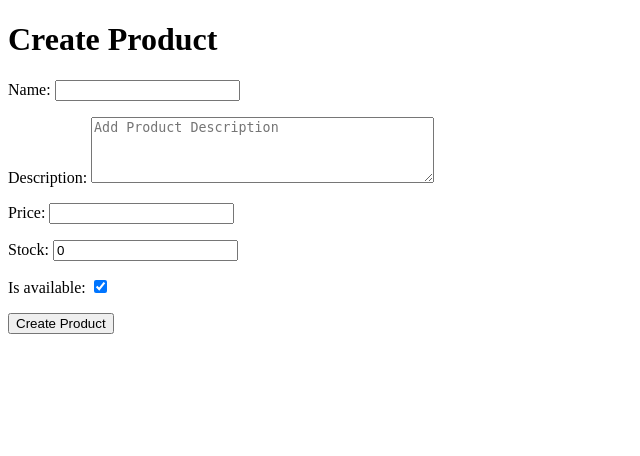
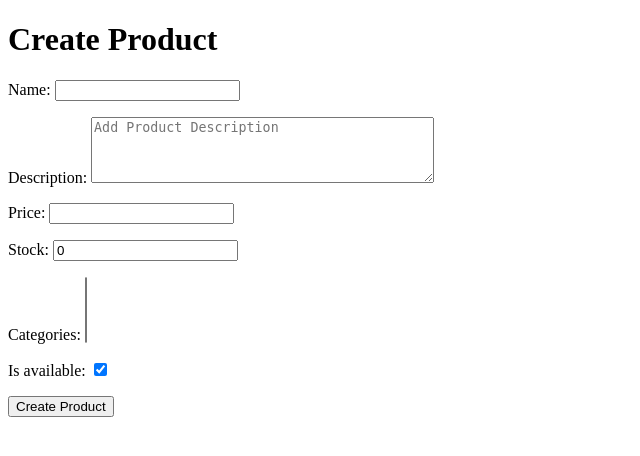
Before and after one commit to Amanyadav72/Shophub, a Django app: page /product-form/ in a window 1280 px wide. Shown: the top 456 px of the page, without its empty margins (0-640 px from the left). Run offline with Django 5.2, Linux system fonts and the light colour scheme; the visitor is signed in with stand-in values (Sample User, id 1); data that the repository does not hold is empty.

Commit message:
Updated ProductForm in forms.py to select categories in form also updated product_form views to save m2m for product & categories

```diff
--- a/products/forms.py
+++ b/products/forms.py
@@ -9,7 +9,7 @@ class RegisterForm(UserCreationForm):
 class ProductForm(forms.ModelForm):
     class Meta:
         model = Product
-        fields = ["name", "description", "price", "stock", "is_available"]
+        fields = ["name", "description", "price", "stock", "categories","is_available"]
 
         widgets = {
         "description": forms.Textarea(
--- a/products/templates/products/home.html
+++ b/products/templates/products/home.html
@@ -28,6 +28,7 @@
     </h2><hr>
     {% for item in products %}
         <p>{{item.id}}. {{ item.name }} </p>
+        <p>category: {{ item.categories}}
         <p>Price: Rs.{{ item.price }} </p>
         {% if perms.products.change_product and item.owner == user %}
             <button ><a href="{% url 'edit_product' item.pk %}" target="_blank">
--- a/products/views.py
+++ b/products/views.py
@@ -21,6 +21,7 @@ def product_form(request):
             product = form.save(commit=False)
             product.owner = request.user
             product.save()
+            form.save_m2m()
             return redirect("product_form")
     else:
         form = ProductForm()
```
